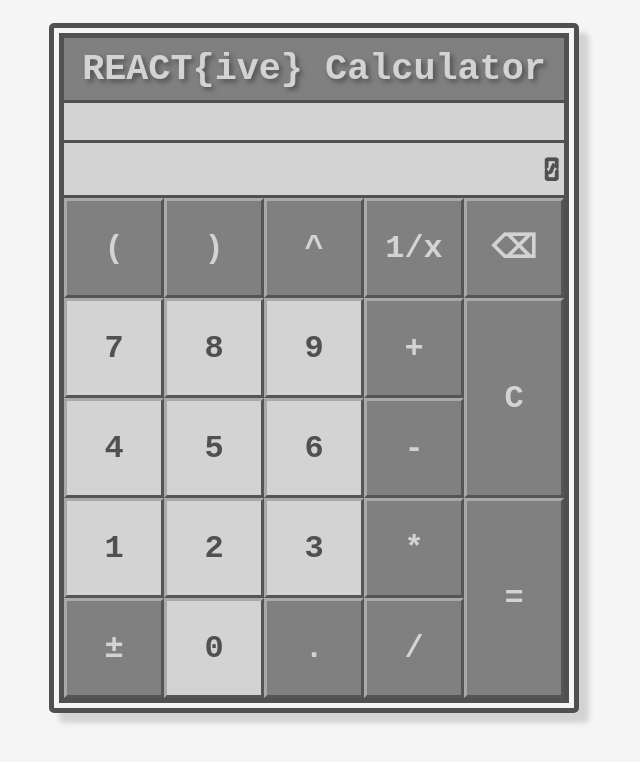
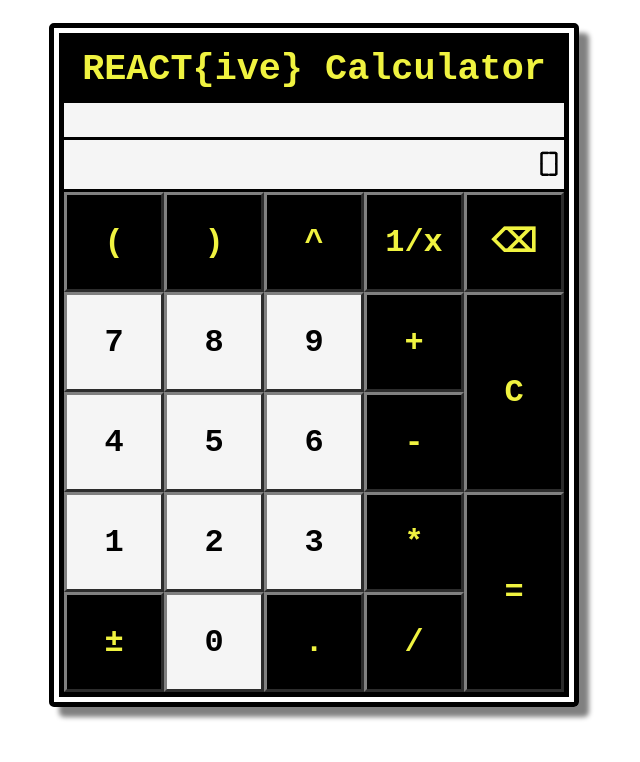
Before and after one commit to sedabull/calculator, a React (Create React App) app: page / in a window 1280 px wide. Shown: the top 762 px of the page, without its empty margins (326-966 px from the left). Built offline with nearby package versions, Linux system fonts and the light colour scheme.

Commit message:
simplify and adjust color scheme and find better font for display

```diff
--- a/src/components/button/Button.css
+++ b/src/components/button/Button.css
@@ -8,7 +8,7 @@
 .Button {
     width: 100px;
     height: 100px;
-    border: 3px outset darkgray;
+    border: 3px outset var(--off-dark);
     display: flex;
     justify-content: center;
     align-items: center;
@@ -19,7 +19,7 @@
 .Button:hover {
     font-size: 2.5em;
     font-weight: 900;
-    border: 4px outset darkgray;
+    border: 4px outset var(--off-dark);
     cursor: pointer;
 }
 
@@ -28,11 +28,11 @@
 }
 
 .light {
-    color: rgb(80, 80, 80);
-    background-color: lightgray;
+    color: var(--primary);
+    background-color: var(--off-light);
 }
 
 .dark {
-    color: lightgray;
-    background-color: gray;
+    color: var(--accent);
+    background-color: var(--primary);
 }
--- a/src/components/calculator/Calculator.css
+++ b/src/components/calculator/Calculator.css
@@ -1,14 +1,14 @@
 @font-face {
-    font-family: "Open 24 Display";
-    src: url(../../assets/fonts/Open\ 24\ Display\ St.ttf);
+    font-family: "Silverball";
+    src: url(../../assets/fonts/Silverball.ttf);
 }
 
 .Calculator {
     width: 530px;
     margin-top: 15px;
-    border: 15px double rgb(80, 80, 80);
+    border: 15px double var(--primary);
     border-radius: 5px;
-    box-shadow: 10px 10px 5px lightgray;
+    box-shadow: 10px 10px 5px var(--off-dark);
 }
 
 .Calculator h1 {
@@ -17,8 +17,7 @@
     text-align: center;
     font-size: 2.3em;
     font-weight: 900;
-    text-shadow: 3px 3px 5px rgb(80, 80, 80);
-    border-bottom: 3px solid rgb(80, 80, 80);
+    border-bottom: 3px solid var(--primary);
 }
 
 .Calculator h2 {
@@ -27,10 +26,10 @@
 
 .Calculator h2, h3 {
     margin: 0px;
-    padding: 5px 5px 10px 5px;
+    padding: 5px;
     text-align: right;
-    min-height: 40px;
-    font-family: "Open 24 Display";
-    border-bottom: 3px solid rgb(80, 80, 80);
+    min-height: 37px;
+    font-family: "Silverball";
+    border-bottom: 3px solid var(--primary);
     overflow: hidden;
 }
--- a/src/index.css
+++ b/src/index.css
@@ -1,3 +1,10 @@
+:root {
+    --primary: black;
+    --accent: rgb(240, 243, 64);
+    --off-dark: gray;
+    --off-light: whitesmoke;
+}
+
 * {
     box-sizing: border-box;
     font-family: 'Courier New', Courier, monospace;
@@ -6,5 +13,5 @@
 body {
     display: flex;
     justify-content: center;
-    background-color: whitesmoke;
+    background-color: var(--lightest);
 }
```
Also changed, not shown: src/assets/fonts/Font License.txt.txt (added), src/assets/fonts/Open 24 Display St.ttf (deleted), src/assets/fonts/Silverball.ttf (added), src/assets/fonts/copyfont.txt (deleted).
